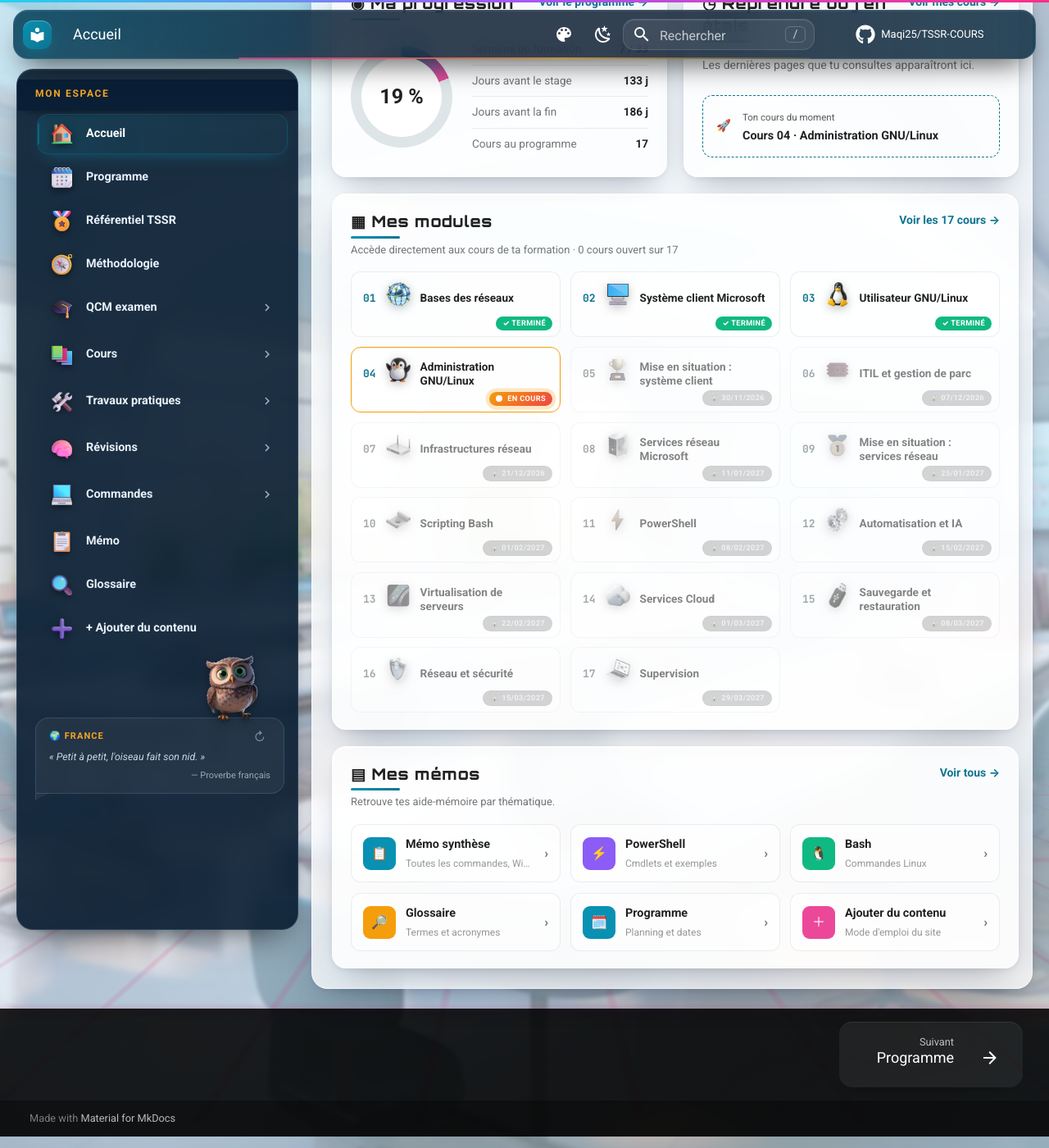
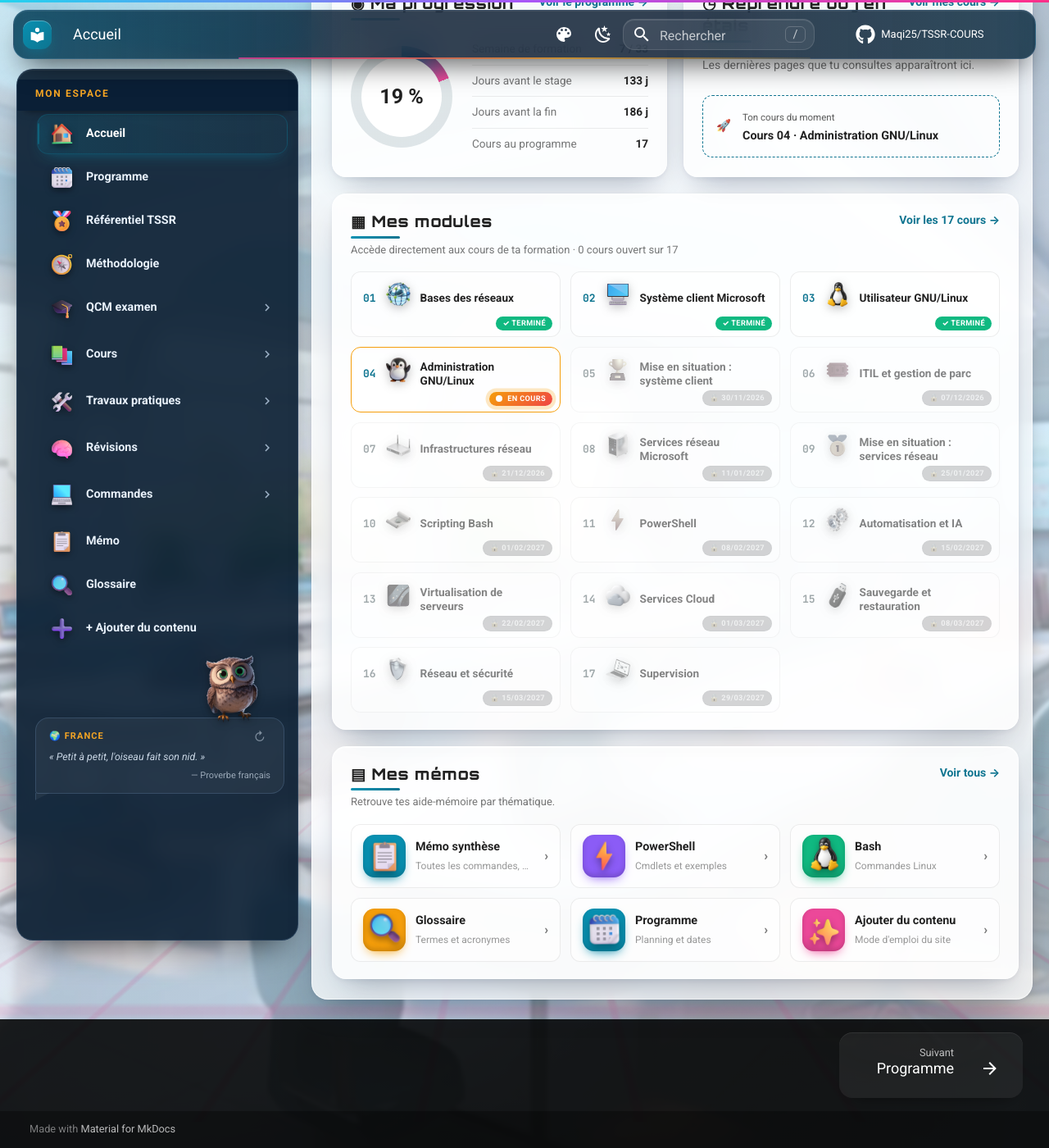
Before and after one commit to Maqi25/TSSR-COURS, an MkDocs documentation site: the page built from docs/index.md, in a window 1280 px wide and 1400 px high, scrolled down 1091 px. Shown: the whole window at 82% size. Built offline with MkDocs 1.6.1 and Material for MkDocs 9.7.7, drawn with Linux system fonts in a browser that asks for light colours; comment, search, counter and statistics services are not loaded.

Commit message:
Accueil : icônes 3D animées pour « Mes mémos »
Co-Authored-By: Claude Opus 5.5 <noreply@anthropic.com>

```diff
--- a/docs/index.md
+++ b/docs/index.md
@@ -104,12 +104,12 @@ hide:
     <a href="commandes/">Voir tous →</a>
   </div>
   <div class="tssr-home-memos">
-    <a class="tssr-home-memo is-memo" href="memo/"><span class="tssr-home-memo-icon">📋</span><span><b>Mémo synthèse</b><small>Toutes les commandes, Windows ↔ Linux</small></span><span class="tssr-home-chevron">›</span></a>
-    <a class="tssr-home-memo is-ps" href="commandes/powershell/"><span class="tssr-home-memo-icon">⚡</span><span><b>PowerShell</b><small>Cmdlets et exemples</small></span><span class="tssr-home-chevron">›</span></a>
-    <a class="tssr-home-memo is-bash" href="commandes/bash/"><span class="tssr-home-memo-icon">🐧</span><span><b>Bash</b><small>Commandes Linux</small></span><span class="tssr-home-chevron">›</span></a>
-    <a class="tssr-home-memo is-glo" href="glossaire/"><span class="tssr-home-memo-icon">🔎</span><span><b>Glossaire</b><small>Termes et acronymes</small></span><span class="tssr-home-chevron">›</span></a>
-    <a class="tssr-home-memo is-prog" href="programme/"><span class="tssr-home-memo-icon">🗓️</span><span><b>Programme</b><small>Planning et dates</small></span><span class="tssr-home-chevron">›</span></a>
-    <a class="tssr-home-memo is-add" href="ajouter-du-contenu/"><span class="tssr-home-memo-icon">＋</span><span><b>Ajouter du contenu</b><small>Mode d'emploi du site</small></span><span class="tssr-home-chevron">›</span></a>
+    <a class="tssr-home-memo is-memo" href="memo/"><span class="tssr-home-memo-icon"><img src="assets/icones/3d-nav-memo.png" alt="" width="48" height="48"></span><span><b>Mémo synthèse</b><small>Toutes les commandes, Windows ↔ Linux</small></span><span class="tssr-home-chevron">›</span></a>
+    <a class="tssr-home-memo is-ps" href="commandes/powershell/"><span class="tssr-home-memo-icon"><img src="assets/icones/3d-eclair.png" alt="" width="48" height="48"></span><span><b>PowerShell</b><small>Cmdlets et exemples</small></span><span class="tssr-home-chevron">›</span></a>
+    <a class="tssr-home-memo is-bash" href="commandes/bash/"><span class="tssr-home-memo-icon"><img src="assets/icones/3d-tux.png" alt="" width="48" height="48"></span><span><b>Bash</b><small>Commandes Linux</small></span><span class="tssr-home-chevron">›</span></a>
+    <a class="tssr-home-memo is-glo" href="glossaire/"><span class="tssr-home-memo-icon"><img src="assets/icones/3d-nav-glossaire.png" alt="" width="48" height="48"></span><span><b>Glossaire</b><small>Termes et acronymes</small></span><span class="tssr-home-chevron">›</span></a>
+    <a class="tssr-home-memo is-prog" href="programme/"><span class="tssr-home-memo-icon"><img src="assets/icones/3d-nav-programme.png" alt="" width="48" height="48"></span><span><b>Programme</b><small>Planning et dates</small></span><span class="tssr-home-chevron">›</span></a>
+    <a class="tssr-home-memo is-add" href="ajouter-du-contenu/"><span class="tssr-home-memo-icon"><img src="assets/icones/3d-etincelles.png" alt="" width="48" height="48"></span><span><b>Ajouter du contenu</b><small>Mode d'emploi du site</small></span><span class="tssr-home-chevron">›</span></a>
   </div>
 </section>
 
--- a/docs/stylesheets/home.css
+++ b/docs/stylesheets/home.css
@@ -1064,3 +1064,97 @@
     transition: none !important;
   }
 }
+
+/* --------------------------------------------------------------------
+   Mes mémos : icônes 3D (Fluent Emoji 3D, licence MIT) animées
+   - tuile colorée brillante, icône qui flotte doucement ;
+   - au survol : la tuile pivote, l'icône sort et se dandine,
+     un reflet traverse la carte, halo de la couleur du mémo ;
+   - au clic : la carte rebondit.
+   -------------------------------------------------------------------- */
+.md-typeset .tssr-home-memo { --mc: var(--tssr-home-cyan); position: relative; overflow: hidden; isolation: isolate; }
+.md-typeset .tssr-home-memo.is-ps   { --mc: var(--tssr-home-violet); }
+.md-typeset .tssr-home-memo.is-bash { --mc: var(--tssr-home-green); }
+.md-typeset .tssr-home-memo.is-glo  { --mc: var(--tssr-home-orange); }
+.md-typeset .tssr-home-memo.is-add  { --mc: var(--tssr-home-pink); }
+
+.md-typeset .tssr-home-memo .tssr-home-memo-icon {
+  position: relative;
+  width: 2.6rem;
+  height: 2.6rem;
+  border-radius: 14px;
+  background:
+    radial-gradient(circle at 30% 25%, rgba(255, 255, 255, 0.55), transparent 55%),
+    linear-gradient(145deg, color-mix(in srgb, var(--mc) 85%, #fff), var(--mc));
+  box-shadow: 0 6px 14px -6px var(--mc), inset 0 -3px 6px rgba(0, 0, 0, 0.18);
+  transition: transform 0.35s cubic-bezier(0.34, 1.56, 0.64, 1), box-shadow 0.3s ease;
+}
+.md-typeset .tssr-home-memo .tssr-home-memo-icon img {
+  width: 2.05rem;
+  height: 2.05rem;
+  object-fit: contain;
+  filter: drop-shadow(0 4px 4px rgba(0, 0, 0, 0.35));
+  animation: tssr-memo-flotte 3.2s ease-in-out infinite;
+  transition: transform 0.35s cubic-bezier(0.34, 1.56, 0.64, 1);
+}
+/* chaque icône flotte à son rythme */
+.md-typeset .tssr-home-memo:nth-child(2) .tssr-home-memo-icon img { animation-delay: -0.6s; }
+.md-typeset .tssr-home-memo:nth-child(3) .tssr-home-memo-icon img { animation-delay: -1.2s; }
+.md-typeset .tssr-home-memo:nth-child(4) .tssr-home-memo-icon img { animation-delay: -1.8s; }
+.md-typeset .tssr-home-memo:nth-child(5) .tssr-home-memo-icon img { animation-delay: -2.4s; }
+.md-typeset .tssr-home-memo:nth-child(6) .tssr-home-memo-icon img { animation-delay: -3s; }
+
+/* reflet qui traverse la carte */
+.md-typeset .tssr-home-memo::after {
+  content: "";
+  position: absolute;
+  inset: 0;
+  z-index: -1;
+  background: linear-gradient(110deg, transparent 25%, color-mix(in srgb, var(--mc) 22%, transparent) 50%, transparent 75%);
+  transform: translateX(-110%);
+  transition: transform 0.7s ease;
+  pointer-events: none;
+}
+
+.md-typeset .tssr-home-memo:hover {
+  border-color: var(--mc);
+  background-color: color-mix(in srgb, var(--mc) 10%, var(--md-default-bg-color));
+  box-shadow: 0 0 0 1px color-mix(in srgb, var(--mc) 40%, transparent), 0 10px 26px -12px var(--mc);
+}
+.md-typeset .tssr-home-memo:hover::after { transform: translateX(110%); }
+.md-typeset .tssr-home-memo:hover .tssr-home-memo-icon {
+  transform: rotate(-8deg) scale(1.08);
+  box-shadow: 0 10px 20px -6px var(--mc), inset 0 -3px 6px rgba(0, 0, 0, 0.18);
+}
+.md-typeset .tssr-home-memo:hover .tssr-home-memo-icon img {
+  animation: tssr-memo-dandine 0.7s ease both;
+}
+.md-typeset .tssr-home-memo .tssr-home-chevron { transition: transform 0.3s cubic-bezier(0.34, 1.56, 0.64, 1), color 0.2s ease; }
+.md-typeset .tssr-home-memo:hover .tssr-home-chevron { transform: translateX(4px); color: var(--mc); }
+
+/* au clic, la carte rebondit */
+.md-typeset .tssr-home-memo:active { animation: tssr-memo-clic 0.35s ease; }
+
+@keyframes tssr-memo-flotte {
+  0%, 100% { transform: translateY(0) rotate(0); }
+  50%      { transform: translateY(-3px) rotate(-3deg); }
+}
+@keyframes tssr-memo-dandine {
+  0%   { transform: translateY(0) scale(1); }
+  30%  { transform: translateY(-7px) scale(1.25) rotate(-12deg); }
+  55%  { transform: translateY(-4px) scale(1.2) rotate(10deg); }
+  75%  { transform: translateY(-5px) scale(1.22) rotate(-5deg); }
+  100% { transform: translateY(-4px) scale(1.2) rotate(0); }
+}
+@keyframes tssr-memo-clic {
+  0%   { scale: 1; }
+  40%  { scale: 0.95; }
+  100% { scale: 1; }
+}
+
+@media (prefers-reduced-motion: reduce) {
+  .md-typeset .tssr-home-memo .tssr-home-memo-icon img,
+  .md-typeset .tssr-home-memo:hover .tssr-home-memo-icon img,
+  .md-typeset .tssr-home-memo:active { animation: none; }
+  .md-typeset .tssr-home-memo::after { display: none; }
+}
--- a/mkdocs.yml
+++ b/mkdocs.yml
@@ -51,7 +51,7 @@ theme:
 extra_css:
   - stylesheets/extra.css
   - stylesheets/animations.css?v=20261108-1
-  - stylesheets/home.css?v=20261121-2
+  - stylesheets/home.css?v=20261123-1
   - stylesheets/theme.css
   - stylesheets/retro.css?v=20261105-4
   - stylesheets/tableaux-mobile.css?v=20261121-1
```
Also changed, not shown: docs/assets/icones/3d-eclair.png (added), docs/assets/icones/3d-etincelles.png (added).
